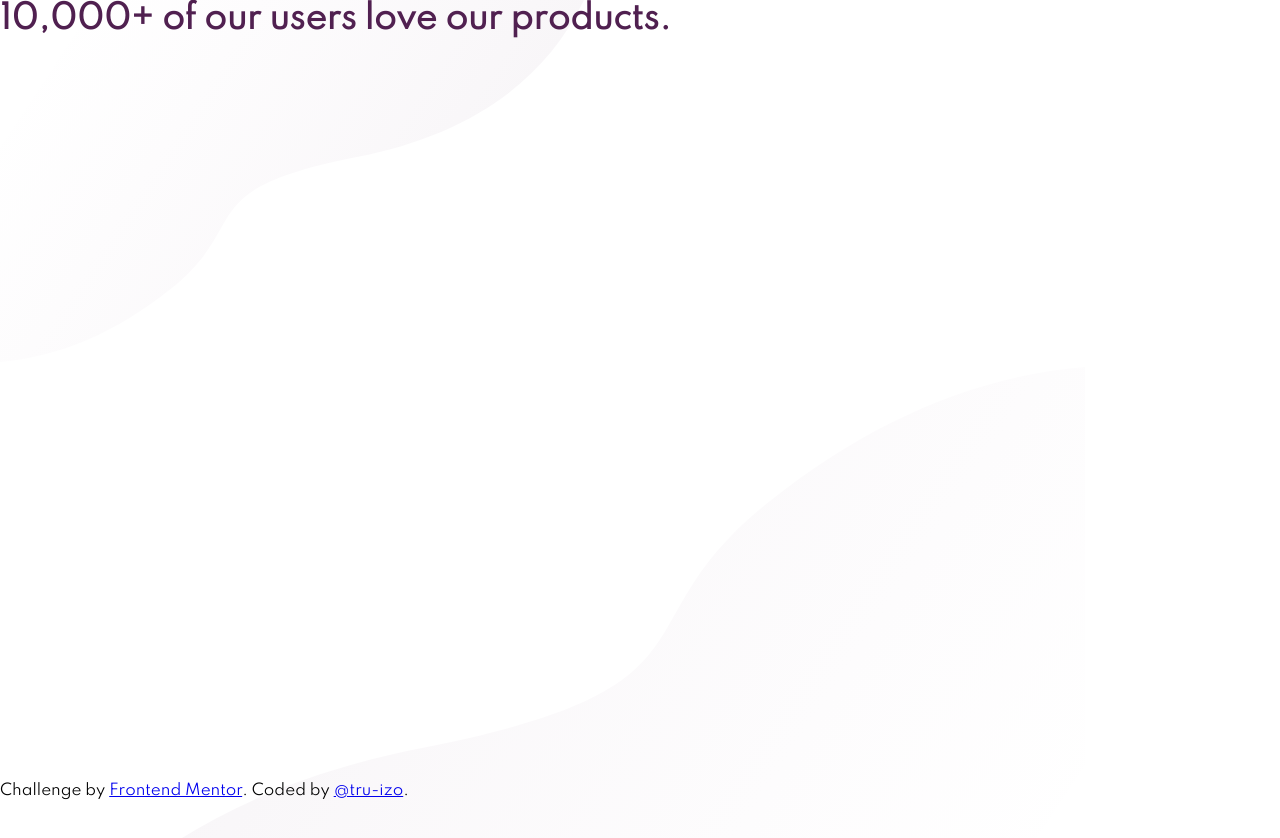
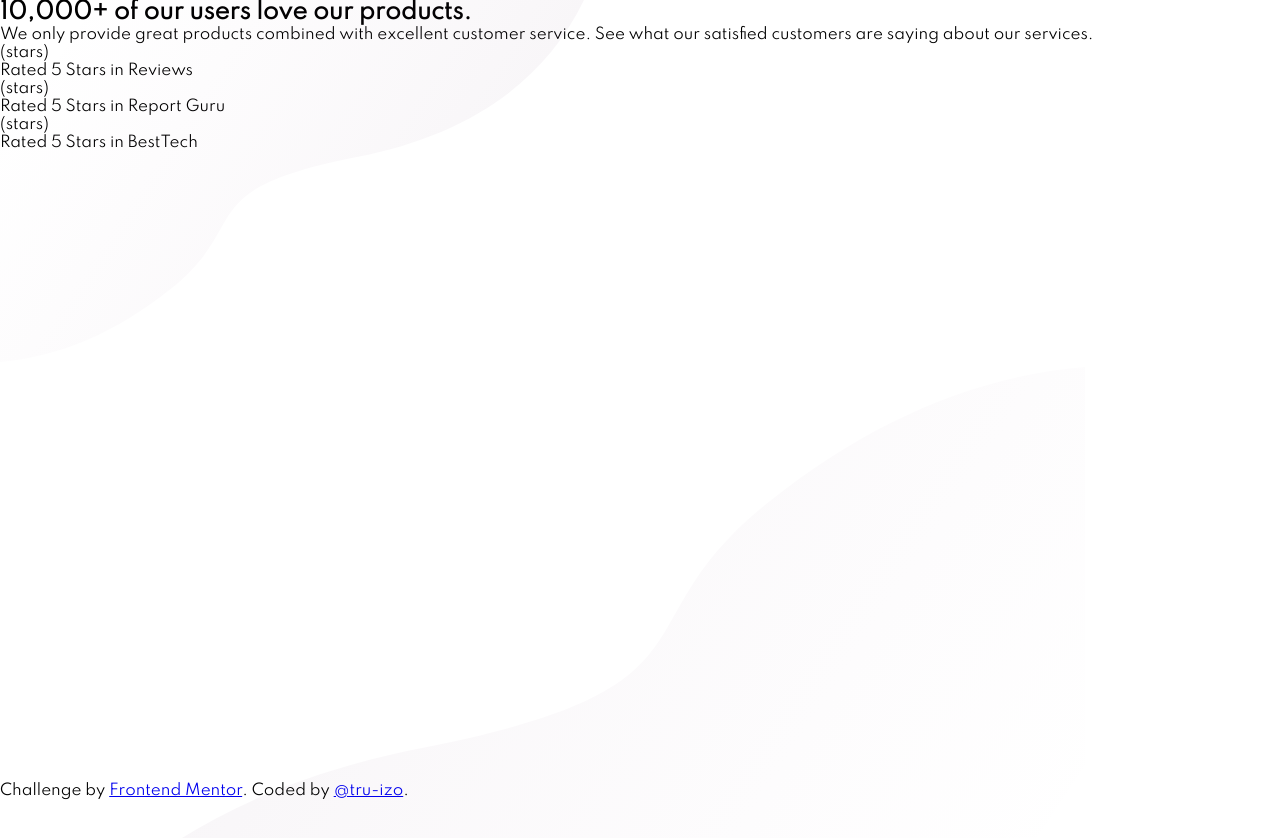
Before and after one commit to tru-izo/social-proof-section, a plain HTML site: page index.html in a window 1280 px wide. Drawn offline with Linux system fonts and the light colour scheme.

Commit message:
modified html

```diff
--- a/index.html
+++ b/index.html
@@ -24,9 +24,33 @@
     </div>
 
     <section class="top-section">
-      <div class="ad">
+      <div class="heading">
         <h1>10,000+ of our users love our products.</h1>
+        <p>We only provide great products combined with excellent customer service.
+          See what our satisfied customers are saying about our services.
+        </p>
       </div>
+
+      <div class="raiting-area">
+        <div class="raiting">
+          <div class="stars">(stars)</div>
+          <p>Rated 5 Stars in Reviews</p>
+        </div>
+
+        <div class="raiting">
+          <div class="stars">(stars)</div>
+          <p>Rated 5 Stars in Report Guru</p>
+        </div>
+
+        <div class="raiting">
+          <div class="stars">(stars)</div>
+          <p>Rated 5 Stars in BestTech</p>
+        </div>
+      </div>
+    </section>
+
+    <section class="bottom-section">
+
     </section>
   </div>
     <!-- 10,000+ of our users love our products.
```
